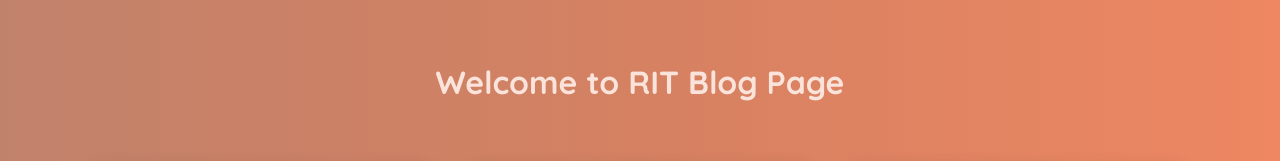
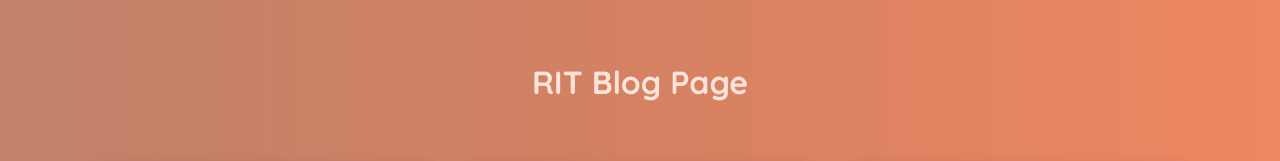
Before and after one commit to rejanekastrati/web-mobile-company, a plain HTML site: page index.html in a window 1280 px wide. Shown: the top 161 px of the page. Drawn offline with Linux system fonts and the light colour scheme; grey boxes are pictures that could not be loaded.

Commit message:
final-final-changes

```diff
--- a/index.html
+++ b/index.html
@@ -3,7 +3,7 @@
 
 
     <head>
-        <title>Portfolio Website - Rejanë Kastrati</title>
+        <title>RIT Blog Page - Rejanë Kastrati</title>
         <meta charset="utf-8">
         <meta name="viewport" content="width=device-width, initial-scale=1">
         <link rel="stylesheet" href="styles.css">
@@ -11,7 +11,7 @@
 
 <body>
     </section>
-    <h1>Welcome to RIT Blog Page</h1>
+    <h1>RIT Blog Page</h1>
     <div class="container">
         <div class="card">
             <div class="card__header">
--- a/styles.css
+++ b/styles.css
@@ -184,6 +184,7 @@ footer {
   padding-left: 40px;
   padding-top: 32px;
   padding-bottom: 32px;
+  align-self: center;
 }
 
 .section_one {
```
